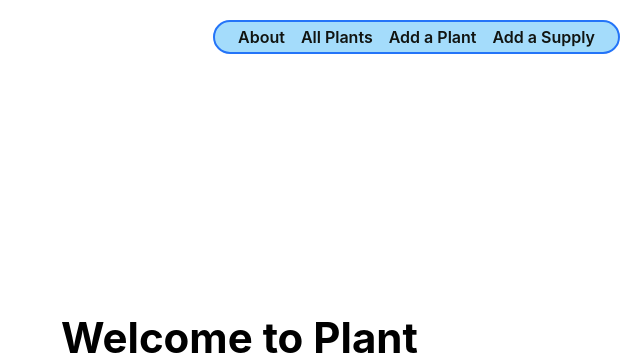
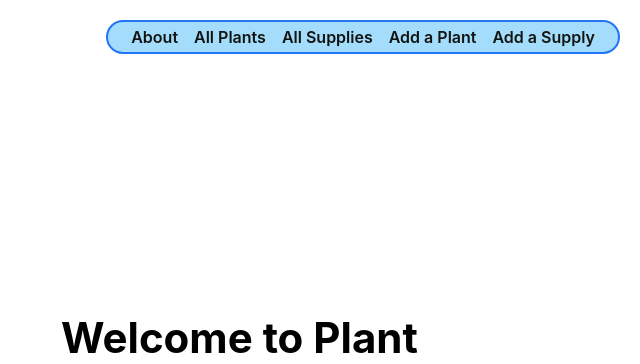
Before and after one commit to michellejtan/django-crud-app-lab, a Django app: page / in a window 1280 px wide. Shown: the top 364 px of the page, without its empty margins (640-1280 px from the left). Run offline with Django 5.2, Linux system fonts and the light colour scheme.

Commit message:
wip: add a link to “All Supplies" index view

```diff
--- a/main_app/templates/base.html
+++ b/main_app/templates/base.html
@@ -24,6 +24,7 @@
           <li><a href="/about">About</a></li>
 
           <li><a href="{% url 'plant-index' %}">All Plants</a></li>
+          <li><a href="{% url 'supply-index' %}">All Supplies</a></li>
 
           <li><a href="{% url 'plant-create' %}">Add a Plant</a></li>
           <li><a href="{% url 'supply-create' %}">Add a Supply</a></li>
```
